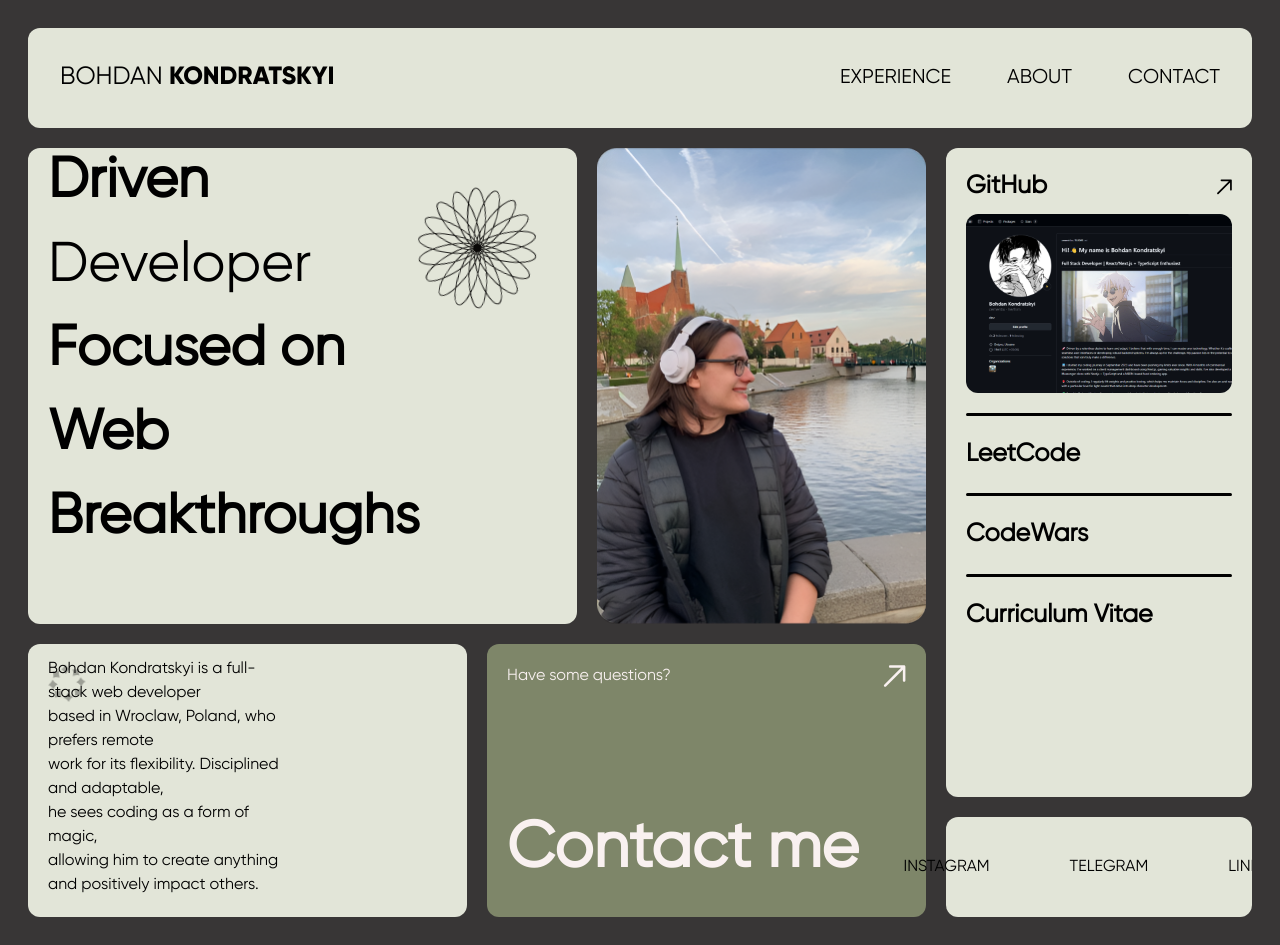
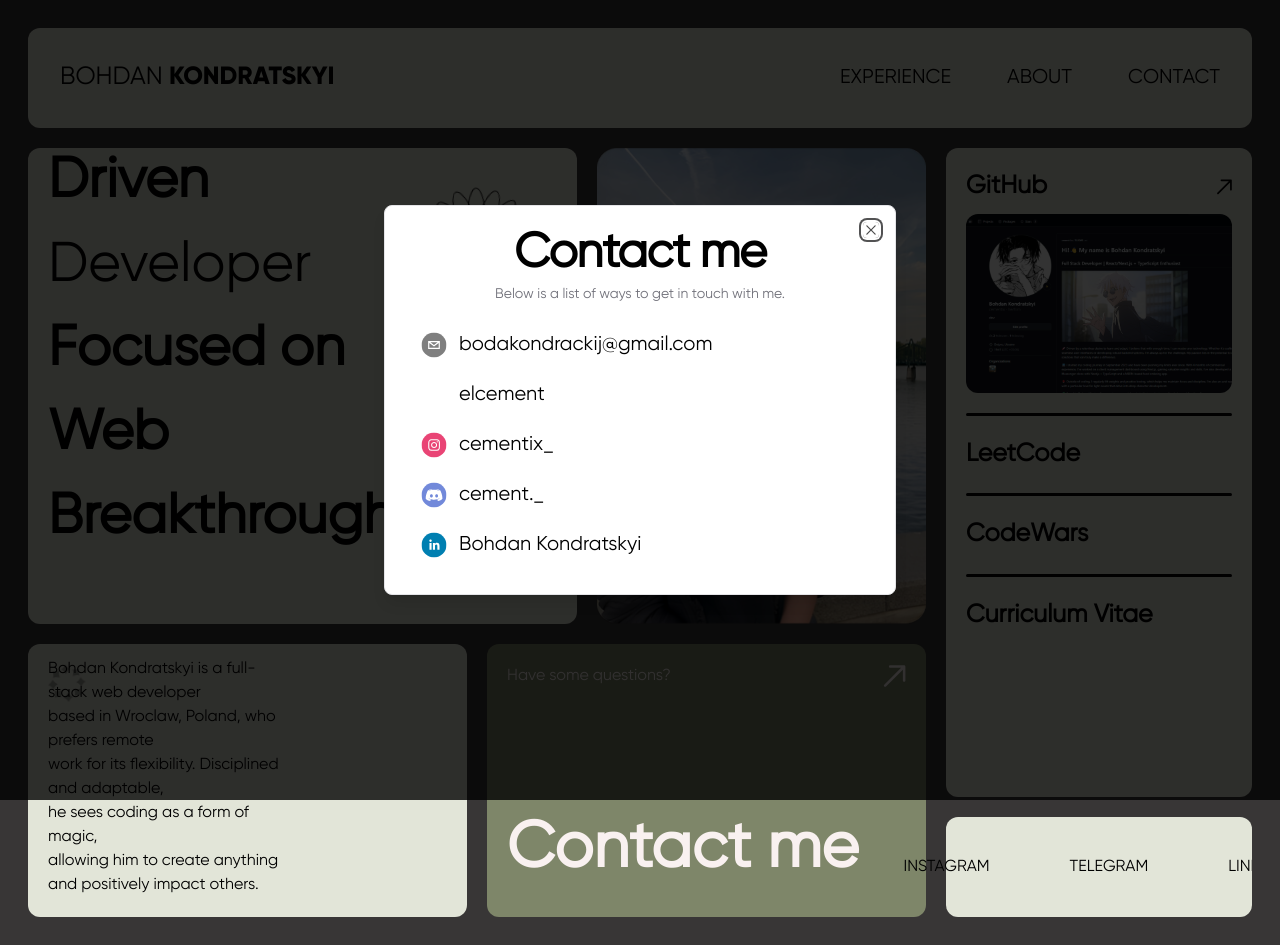
Before and after one commit to cementix/bohdan-kondratskyi-portfolio, a Next.js app: page / in a window 1280 px wide. Both pictures are taken after a click on the item "CONTACT". Built offline with nearby package versions, Linux system fonts and the light colour scheme.

Commit message:
contact me dialog

```diff
--- a/app/HomeBlocks.tsx
+++ b/app/HomeBlocks.tsx
@@ -9,10 +9,13 @@
 import githubImage from "./assets/github.png";
 import portraitImage from "./assets/portrait.png";
 
+import ContactDialog from "./components/shared/ContactDialog";
+
 const HomeBlocks = () => {
   const [isShrunk, setIsShrunk] = useState(false);
   const [isMoved, setIsMoved] = useState(false);
   const [isBlockVisible, setIsBlockVisible] = useState(false);
+  const [isContactOpen, setIsContactOpen] = useState(false);
 
   useEffect(() => {
     const shrinkTimer = setTimeout(() => {
@@ -38,6 +41,11 @@
   const secondaryBlock = "bg-[#7E8669] rounded-xl";
 
   return (
+    <>
+      <ContactDialog
+        isContactOpen={isContactOpen}
+        setIsContactOpen={setIsContactOpen}
+      />
       <div className="grid grid-cols-4 overflow-hidden">
         <div className="gap-5 col-span-3">
           <div className="flex flex-col">
@@ -144,7 +152,8 @@
                         : "opacity-0 translate-y-4"
                     }`}
                   >
-                  allowing him to create anything and positively impact others.
+                    allowing him to create anything and positively impact
+                    others.
                   </span>
                 </p>
               </div>
@@ -155,6 +164,7 @@
                     ? "opacity-100 translate-y-0"
                     : "opacity-0 translate-y-5"
                 }`}
+                onClick={() => setIsContactOpen(true)}
               >
                 <div className="flex justify-between w-full">
                   <p
@@ -234,7 +244,9 @@
                   : "opacity-0 translate-x-[-100%]"
               }`}
             />
-          <p
+            <a
+              href="https://leetcode.com/subscribe/?ref=um_pl&source=ot"
+              target="_blank"
               className={`cursor-pointer transition-all duration-700 ease-out delay-[800ms] ${
                 isBlockVisible
                   ? "opacity-100 translate-y-0"
@@ -242,7 +254,7 @@
               }`}
             >
               LeetCode
-          </p>
+            </a>
             <hr
               className={`border-[#000000] mt-5 mb-5 border-t-[3px] rounded-xl transition-all duration-700 ease-out delay-[900ms] ${
                 isBlockVisible
@@ -250,7 +262,9 @@
                   : "opacity-0 translate-x-[100%]"
               }`}
             />
-          <p
+            <a
+              href="https://www.codewars.com/users/cementix"
+              target="_blank"
               className={`cursor-pointer transition-all duration-700 ease-out delay-[1000ms] ${
                 isBlockVisible
                   ? "opacity-100 translate-y-0"
@@ -258,7 +272,7 @@
               }`}
             >
               CodeWars
-          </p>
+            </a>
             <hr
               className={`border-[#000000] mt-5 mb-5 border-t-[3px] rounded-xl transition-all duration-700 ease-out delay-[1100ms] ${
                 isBlockVisible
@@ -266,7 +280,9 @@
                   : "opacity-0 translate-x-[-100%]"
               }`}
             />
-          <p
+            <a
+              href="https://www.youtube.com/watch?v=dQw4w9WgXcQ"
+              target="_blank"
               className={`cursor-pointer transition-all duration-700 ease-out delay-[1200ms] ${
                 isBlockVisible
                   ? "opacity-100 translate-y-0"
@@ -274,7 +290,7 @@
               }`}
             >
               Curriculum Vitae
-          </p>
+            </a>
           </div>
 
           <div
@@ -285,7 +301,9 @@
             }`}
           >
             <div className="flex justify-center items-center gap-20 w-full h-full">
-            <p
+              <a
+                href="https://www.instagram.com/cementix_/"
+                target="_blank"
                 className={`cursor-pointer transition-all duration-700 ease-out delay-[300ms] ${
                   isBlockVisible
                     ? "opacity-100 translate-y-0"
@@ -293,8 +311,10 @@
                 }`}
               >
                 INSTAGRAM
-            </p>
-            <p
+              </a>
+              <a
+                href="https://t.me/elcement"
+                target="_blank"
                 className={`cursor-pointer transition-all duration-700 ease-out delay-[500ms] ${
                   isBlockVisible
                     ? "opacity-100 translate-y-0"
@@ -302,8 +322,10 @@
                 }`}
               >
                 TELEGRAM
-            </p>
-            <p
+              </a>
+              <a
+                href="https://www.linkedin.com/in/bohdan-kondratskyi-0a0443289/"
+                target="_blank"
                 className={`cursor-pointer transition-all duration-700 ease-out delay-[700ms] ${
                   isBlockVisible
                     ? "opacity-100 translate-y-0"
@@ -311,11 +333,12 @@
                 }`}
               >
                 LINKEDIN
-            </p>
+              </a>
             </div>
           </div>
         </div>
       </div>
+    </>
   );
 };
 
--- a/app/Navbar.tsx
+++ b/app/Navbar.tsx
@@ -4,9 +4,11 @@
 import { Menu } from "lucide-react";
 import Link from "next/link";
 import { useEffect, useState } from "react";
+import ContactDialog from "./components/shared/ContactDialog";
 
 const Navbar = () => {
   const [isNavbarVisible, setIsNavbarVisible] = useState(false);
+  const [isContactOpen, setIsContactOpen] = useState(false);
 
   useEffect(() => {
     const timer = setTimeout(() => {
@@ -16,6 +18,11 @@
   }, []);
 
   return (
+    <>
+      <ContactDialog
+        isContactOpen={isContactOpen}
+        setIsContactOpen={setIsContactOpen}
+      />
       <div
         className={`flex justify-between items-center bg-[#E2E5D8] mb-5 p-8 rounded-xl w-full h-[100px] transition-transform duration-1000 ease-out ${
           isNavbarVisible ? "scale-100 opacity-100" : "scale-0 opacity-0"
@@ -60,6 +67,7 @@
                 ? "opacity-100 translate-y-0"
                 : "opacity-0 translate-y-[-40px]"
             }`}
+            onClick={() => setIsContactOpen(true)}
           >
             CONTACT
           </li>
@@ -85,6 +93,7 @@
           </Sheet>
         </div>
       </div>
+    </>
   );
 };
 
--- /dev/null
+++ b/app/components/shared/ContactDialog.tsx
@@ -0,0 +1,68 @@
+import {
+  Dialog,
+  DialogContent,
+  DialogDescription,
+  DialogHeader,
+  DialogTitle,
+} from "@/components/ui/dialog";
+import { SocialIcon } from "react-social-icons";
+
+const ContactDialog = ({
+  isContactOpen,
+  setIsContactOpen,
+}: {
+  isContactOpen: boolean;
+  setIsContactOpen: (open: boolean) => void;
+}) => {
+  return (
+    <Dialog open={isContactOpen} onOpenChange={setIsContactOpen}>
+      <DialogContent>
+        <DialogHeader className="w-full">
+          <DialogTitle className="text-5xl text-center">Contact me</DialogTitle>
+          <DialogDescription className="text-center">
+            Below is a list of ways to get in touch with me.
+          </DialogDescription>
+        </DialogHeader>
+        <div className="flex flex-col">
+          <a href="mailto:bodakondrackij@gmail.com" className="text-xl">
+            <SocialIcon
+              url="mailto:bodakondrackij@gmail.com"
+              className="scale-50"
+            />
+            bodakondrackij@gmail.com
+          </a>
+          <a className="text-xl" href="https://t.me/elcement" target="_blank">
+            <SocialIcon url="web.telegram.org" className="scale-50" />
+            elcement
+          </a>
+          <a
+            className="text-xl"
+            href="https://www.instagram.com/cementix_/"
+            target="_blank"
+          >
+            <SocialIcon url="instagram.com" className="scale-50" />
+            cementix_
+          </a>
+          <a
+            className="text-xl"
+            href="https://discordapp.com/users/cement._/"
+            target="_blank"
+          >
+            <SocialIcon url="discord.com" className="scale-50" />
+            cement._
+          </a>
+          <a
+            className="text-xl"
+            href="https://www.linkedin.com/in/bohdan-kondratskyi-0a0443289/"
+            target="_blank"
+          >
+            <SocialIcon url="linkedin.com" className="scale-50" />
+            Bohdan Kondratskyi
+          </a>
+        </div>
+      </DialogContent>
+    </Dialog>
+  );
+};
+
+export default ContactDialog;
--- /dev/null
+++ b/components/ui/dialog.tsx
@@ -0,0 +1,122 @@
+"use client"
+
+import * as React from "react"
+import * as DialogPrimitive from "@radix-ui/react-dialog"
+import { Cross2Icon } from "@radix-ui/react-icons"
+
+import { cn } from "@/lib/utils"
+
+const Dialog = DialogPrimitive.Root
+
+const DialogTrigger = DialogPrimitive.Trigger
+
+const DialogPortal = DialogPrimitive.Portal
+
+const DialogClose = DialogPrimitive.Close
+
+const DialogOverlay = React.forwardRef<
+  React.ElementRef<typeof DialogPrimitive.Overlay>,
+  React.ComponentPropsWithoutRef<typeof DialogPrimitive.Overlay>
+>(({ className, ...props }, ref) => (
+  <DialogPrimitive.Overlay
+    ref={ref}
+    className={cn(
+      "fixed inset-0 z-50 bg-black/80  data-[state=open]:animate-in data-[state=closed]:animate-out data-[state=closed]:fade-out-0 data-[state=open]:fade-in-0",
+      className
+    )}
+    {...props}
+  />
+))
+DialogOverlay.displayName = DialogPrimitive.Overlay.displayName
+
+const DialogContent = React.forwardRef<
+  React.ElementRef<typeof DialogPrimitive.Content>,
+  React.ComponentPropsWithoutRef<typeof DialogPrimitive.Content>
+>(({ className, children, ...props }, ref) => (
+  <DialogPortal>
+    <DialogOverlay />
+    <DialogPrimitive.Content
+      ref={ref}
+      className={cn(
+        "fixed left-[50%] top-[50%] z-50 grid w-full max-w-lg translate-x-[-50%] translate-y-[-50%] gap-4 border bg-background p-6 shadow-lg duration-200 data-[state=open]:animate-in data-[state=closed]:animate-out data-[state=closed]:fade-out-0 data-[state=open]:fade-in-0 data-[state=closed]:zoom-out-95 data-[state=open]:zoom-in-95 data-[state=closed]:slide-out-to-left-1/2 data-[state=closed]:slide-out-to-top-[48%] data-[state=open]:slide-in-from-left-1/2 data-[state=open]:slide-in-from-top-[48%] sm:rounded-lg",
+        className
+      )}
+      {...props}
+    >
+      {children}
+      <DialogPrimitive.Close className="absolute right-4 top-4 rounded-sm opacity-70 ring-offset-background transition-opacity hover:opacity-100 focus:outline-none focus:ring-2 focus:ring-ring focus:ring-offset-2 disabled:pointer-events-none data-[state=open]:bg-accent data-[state=open]:text-muted-foreground">
+        <Cross2Icon className="h-4 w-4" />
+        <span className="sr-only">Close</span>
+      </DialogPrimitive.Close>
+    </DialogPrimitive.Content>
+  </DialogPortal>
+))
+DialogContent.displayName = DialogPrimitive.Content.displayName
+
+const DialogHeader = ({
+  className,
+  ...props
+}: React.HTMLAttributes<HTMLDivElement>) => (
+  <div
+    className={cn(
+      "flex flex-col space-y-1.5 text-center sm:text-left",
+      className
+    )}
+    {...props}
+  />
+)
+DialogHeader.displayName = "DialogHeader"
+
+const DialogFooter = ({
+  className,
+  ...props
+}: React.HTMLAttributes<HTMLDivElement>) => (
+  <div
+    className={cn(
+      "flex flex-col-reverse sm:flex-row sm:justify-end sm:space-x-2",
+      className
+    )}
+    {...props}
+  />
+)
+DialogFooter.displayName = "DialogFooter"
+
+const DialogTitle = React.forwardRef<
+  React.ElementRef<typeof DialogPrimitive.Title>,
+  React.ComponentPropsWithoutRef<typeof DialogPrimitive.Title>
+>(({ className, ...props }, ref) => (
+  <DialogPrimitive.Title
+    ref={ref}
+    className={cn(
+      "text-lg font-semibold leading-none tracking-tight",
+      className
+    )}
+    {...props}
+  />
+))
+DialogTitle.displayName = DialogPrimitive.Title.displayName
+
+const DialogDescription = React.forwardRef<
+  React.ElementRef<typeof DialogPrimitive.Description>,
+  React.ComponentPropsWithoutRef<typeof DialogPrimitive.Description>
+>(({ className, ...props }, ref) => (
+  <DialogPrimitive.Description
+    ref={ref}
+    className={cn("text-sm text-muted-foreground", className)}
+    {...props}
+  />
+))
+DialogDescription.displayName = DialogPrimitive.Description.displayName
+
+export {
+  Dialog,
+  DialogPortal,
+  DialogOverlay,
+  DialogTrigger,
+  DialogClose,
+  DialogContent,
+  DialogHeader,
+  DialogFooter,
+  DialogTitle,
+  DialogDescription,
+}
--- a/package.json
+++ b/package.json
@@ -17,6 +17,7 @@
     "next": "14.2.11",
     "react": "^18",
     "react-dom": "^18",
+    "react-social-icons": "^6.18.0",
     "tailwind-merge": "^2.5.2",
     "tailwindcss-animate": "^1.0.7"
   },
```
Also changed, not shown: 1 other file (tests, documents, lock files or other folders). Lines whose indentation alone changed are shown as unchanged.
